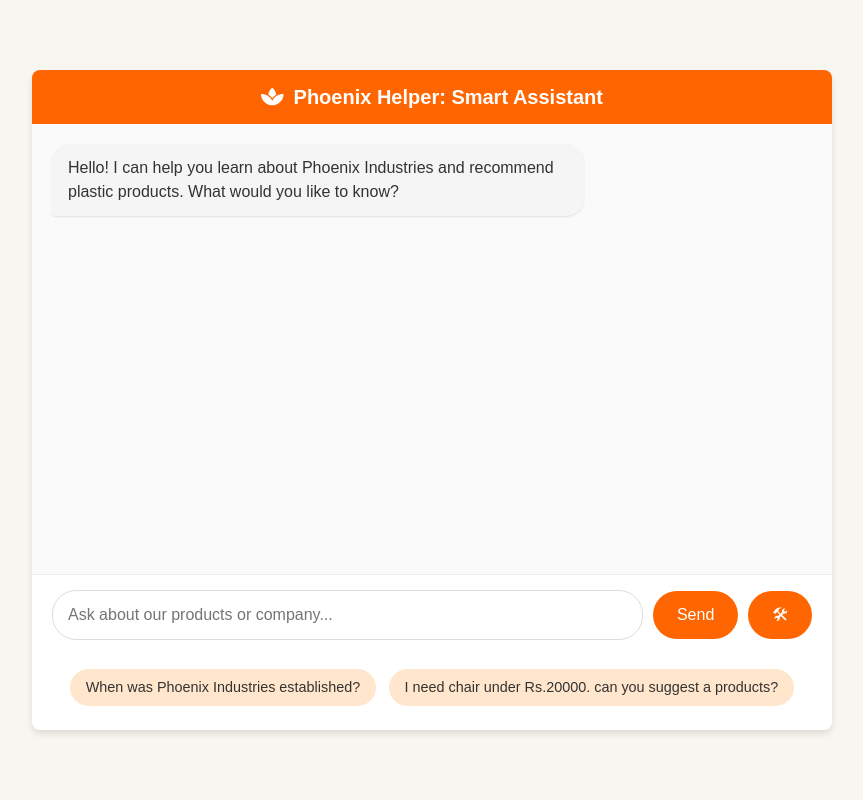
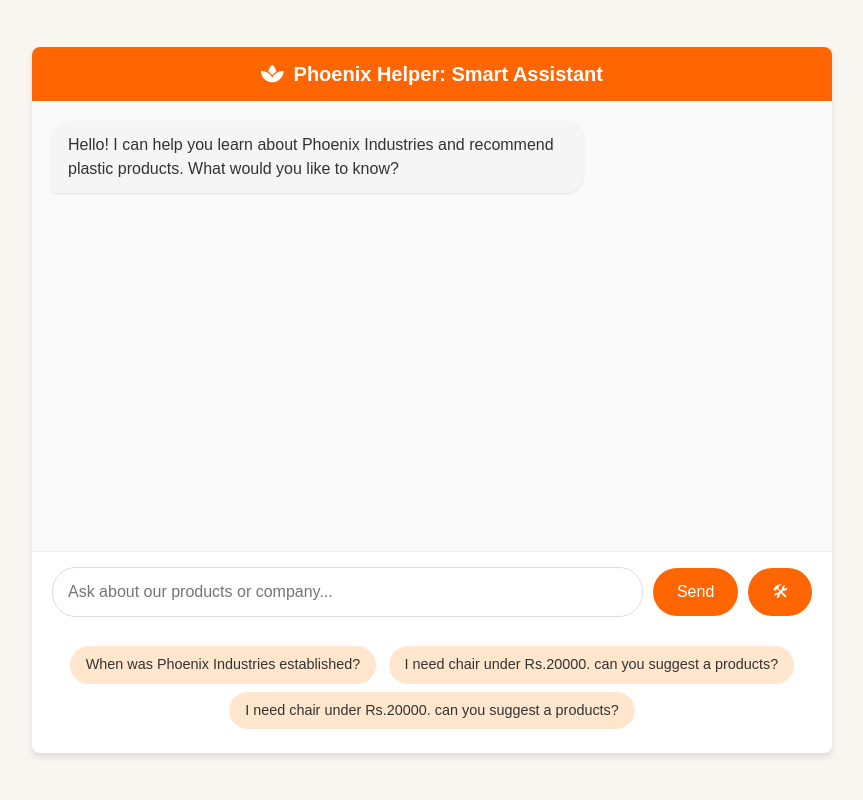
Before and after one commit to imkanishka16/phoenix-demo-recommendation, a Flask app: page / in a window 1280 px wide. Shown: the whole page, without its empty margins (208-1071 px from the left). Run offline with Flask 3, Linux system fonts and the light colour scheme; some libraries are stand-ins or nearby versions.

Commit message:
docker file modified

```diff
--- a/templates/new.html
+++ b/templates/new.html
@@ -623,6 +623,7 @@
             <div class="suggestions">
                 <div class="suggestion-chip">When was Phoenix Industries established?</div>
                 <div class="suggestion-chip">I need chair under Rs.20000. can you suggest a products?</div>
+                <div class="suggestion-chip">I need chair under Rs.20000. can you suggest a products?</div>
             </div>
         </div>
 
```
Also changed, not shown: 1 other file.
